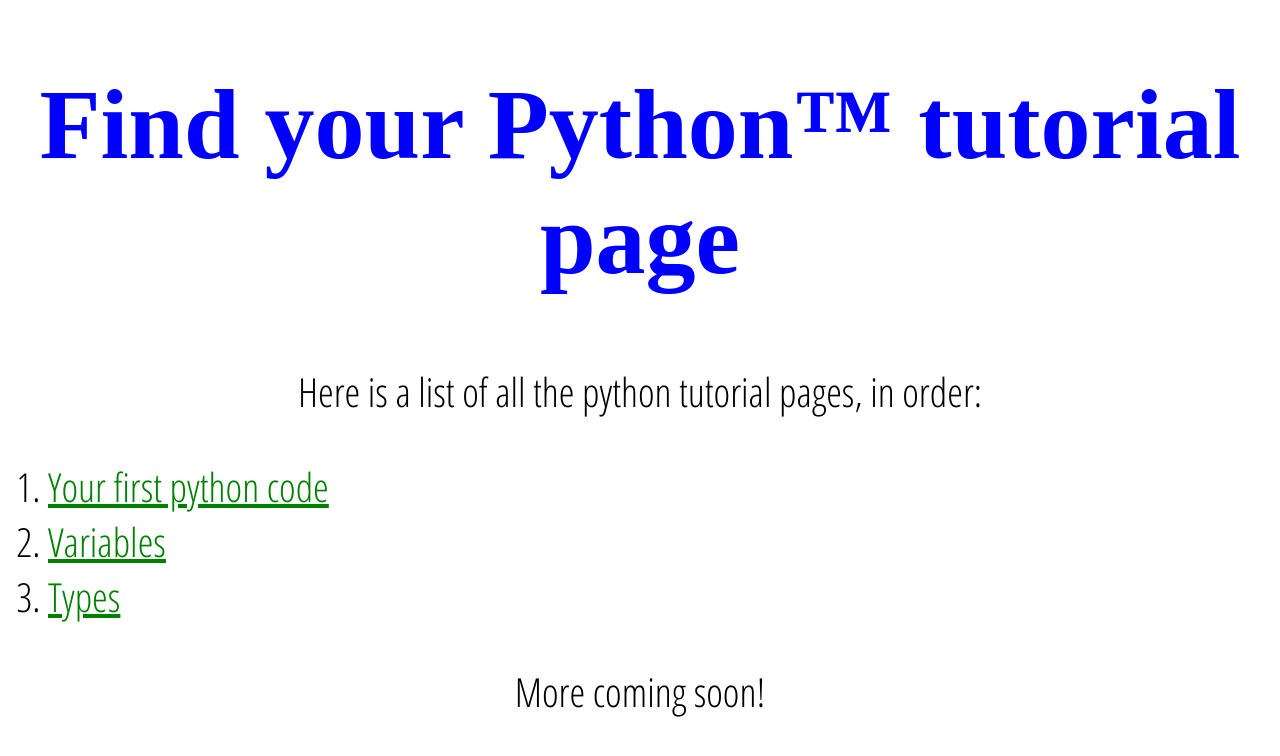
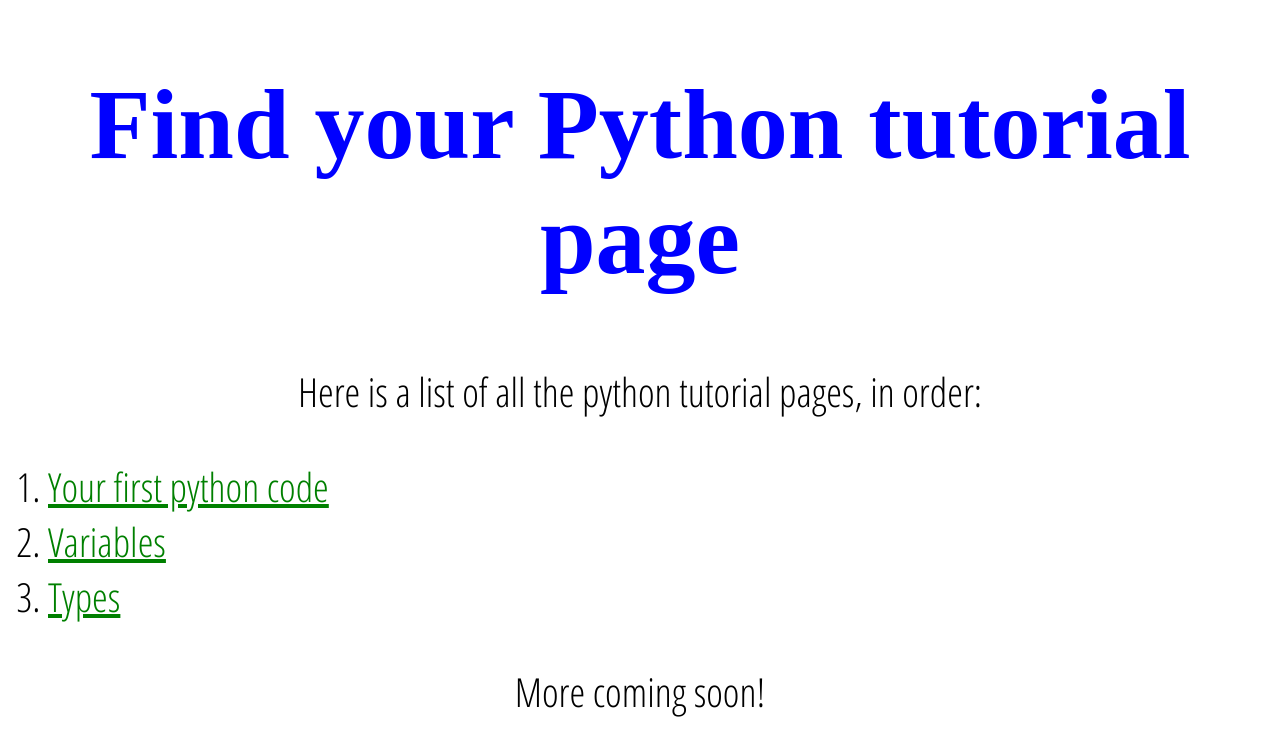
Before and after one commit to ostephagus/how-to-code.github.io, a Jekyll site: the page python-page.html, which Jekyll copies as it is, in a window 1280 px wide. Shown: the top 756 px of the page. Built offline with Jekyll 4.4.1, drawn with Linux system fonts in a browser that asks for light colours.

Commit message:
Update python-page.html

```diff
--- a/python-page.html
+++ b/python-page.html
@@ -1,12 +1,12 @@
 <!DOCTYPE html>
 <html>
   <head>
-    <title>Find your Python&trade; tutorial</title>
+    <title>Find your Python tutorial</title>
 	  <link rel="stylesheet" type="text/css" href="/sam.css" />
 	  <link href="https://fonts.googleapis.com/css?family=Open+Sans+Condensed:300" rel="stylesheet">
   </head>
   <body>
-    <h1 class="page-title">Find your Python&trade; tutorial page</h1>
+    <h1 class="page-title">Find your Python tutorial page</h1>
 	<p>Here is a list of all the python tutorial pages, in order:</p>
 	<ol>
 	  <li><a href="/python-start-page.html">Your first python code</a></li>
```
